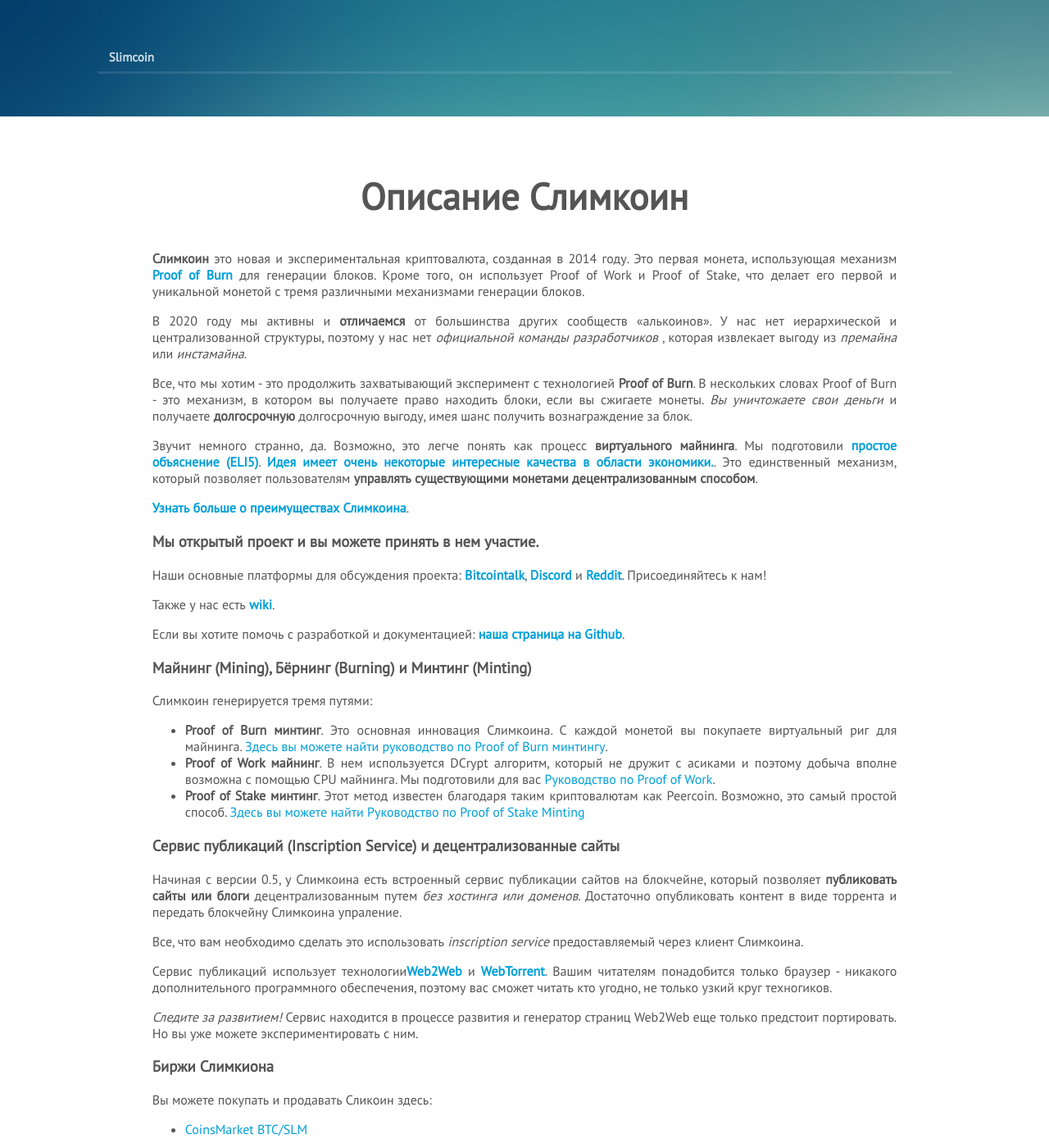
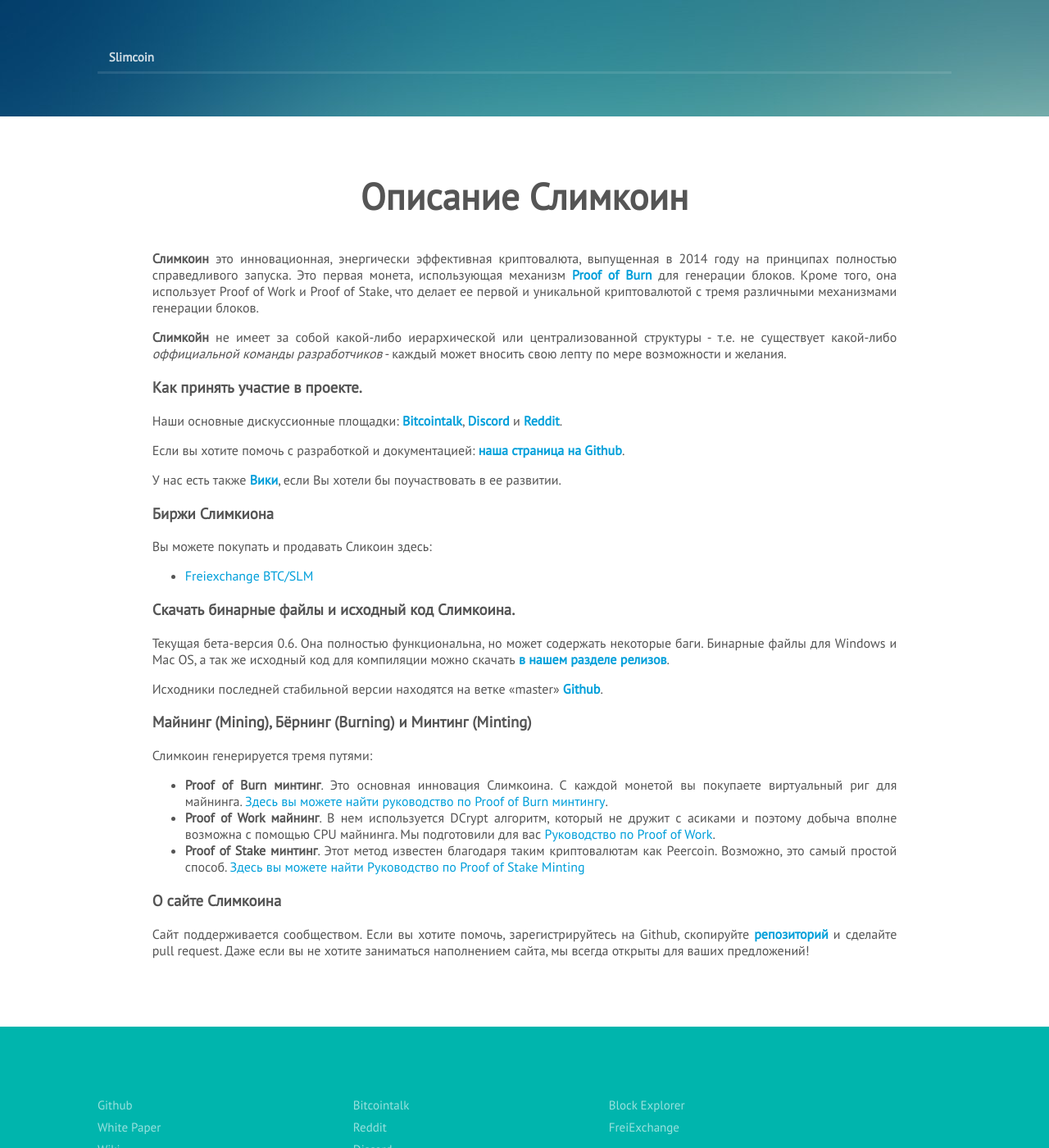
Before and after one commit to slimcoin-project/slimcoin-project.github.io, a Jekyll site: the page built from content/ru/about-ru.md, in a window 1280 px wide and 1400 px high. Shown: the whole window at 82% size. Built offline with Jekyll 4.4.1, drawn with Linux system fonts in a browser that asks for light colours; some web fonts are replaced; some of the changed text lies outside the part shown.

Commit message:
Update about-ru.md

```diff
--- a/content/ru/about-ru.md
+++ b/content/ru/about-ru.md
@@ -16,23 +16,34 @@
 
 priority: 2
 ---
-**Слимкоин** это новая и экспериментальная криптовалюта, созданная в 2014 году. Это первая монета, использующая механизм [Proof of Burn](https://en.bitcoin.it/wiki/Proof_of_burn) для генерации блоков. Кроме того, он использует Proof of Work и Proof of Stake, что делает его первой и уникальной монетой с тремя различными механизмами генерации блоков.
+**Слимкоин** это инновационная, энергически эффективная криптовалюта, выпущенная в 2014 году на принципах полностью справедливого запуска. Это первая монета, использующая механизм [Proof of Burn](https://slimcoin.info/proof-of-burn-eli5-ru/) для генерации блоков. Кроме того, она использует Proof of Work и Proof of Stake, что делает ее первой и уникальной криптовалютой с тремя различными механизмами генерации блоков.
 
-В 2020 году мы активны и **отличаемся** от большинства других сообществ «алькоинов». У нас нет иерархической и централизованной структуры, поэтому у нас нет _официальной команды разработчиков_ , которая извлекает выгоду из _премайна_ или _инстамайна_.
+[//]: # (В 2020 году мы активны и **отличаемся** от большинства других сообществ «алькоинов». У нас нет иерархической и централизованной структуры, поэтому у нас нет _официальной команды разработчиков_ , которая извлекает выгоду из _премайна_ или _инстамайна_.)
+[//]: # (Все, что мы хотим - это продолжить захватывающий эксперимент с технологией **Proof of Burn**. В нескольких словах Proof of Burn - это механизм, в котором вы получаете право находить блоки, если вы сжигаете монеты. _Вы уничтожаете свои деньги_ и получаете **долгосрочную** долгосрочную выгоду, имея шанс получить вознаграждение за блок.)
+[//]: # (Звучит немного странно, да. Возможно, это легче понять как процесс **виртуального майнинга**. Мы подготовили простое объяснение ELI5 /proof-of-burn-eli5-ru/. Идея имеет очень некоторые интересные качества в области экономики.https://github.com/slimcoin-project/Slimcoin/wiki/The-magic-of-Proof-of-Burn. Это единственный механизм, который позволяет пользователям **управлять существующими монетами децентрализованным способом**.)
+[//]: # (Узнать больше о преимуществах Слимкоина/advantages/.)
 
-Все, что мы хотим - это продолжить захватывающий эксперимент с технологией **Proof of Burn**. В нескольких словах Proof of Burn - это механизм, в котором вы получаете право находить блоки, если вы сжигаете монеты. _Вы уничтожаете свои деньги_ и получаете **долгосрочную** долгосрочную выгоду, имея шанс получить вознаграждение за блок.
+**Слимкойн** не имеет за собой какой-либо иерархической или централизованной структуры - т.е. не существует какой-либо _оффициальной команды разработчиков_ - каждый может вносить свою лепту по мере возможности и желания.
 
-Звучит немного странно, да. Возможно, это легче понять как процесс **виртуального майнинга**. Мы подготовили [простое объяснение (ELI5)](/proof-of-burn-eli5-ru/). [Идея имеет очень некоторые интересные качества в области экономики.](https://github.com/slimcoin-project/Slimcoin/wiki/The-magic-of-Proof-of-Burn). Это единственный механизм, который позволяет пользователям **управлять существующими монетами децентрализованным способом**.
+### Как принять участие в проекте.
 
-[Узнать больше о преимуществах Слимкоина](/advantages/).
-
-### Мы открытый проект и вы можете принять в нем участие.
-
-Наши основные платформы для обсуждения проекта: [Bitcointalk](https://bitcointalk.org/index.php?topic=1141676.0), [Discord](https://discord.gg/ffeDjmV) и [Reddit](http://reddit.com/r/slimcoin). Присоединяйтесь к нам!
-
-Также у нас есть [wiki](https://github.com/slimcoin-project/Slimcoin/wiki).
+Наши основные дискуссионные площадки: [Bitcointalk](https://bitcointalk.org/index.php?topic=1141676.0), [Discord](https://discord.gg/ffeDjmV) и [Reddit](http://reddit.com/r/slimcoin).
 
 Если вы хотите помочь с разработкой и документацией: [наша страница на Github](https://github.com/slimcoin-project/).
+
+У нас есть также [Вики](https://github.com/slimcoin-project/Slimcoin/wiki), если Вы хотели бы поучаствовать в ее развитии.
+
+### Биржи Слимкиона
+
+Вы можете покупать и продавать Сликоин здесь:
+
+*   [Freiexchange BTC/SLM](https://freiexchange.com/market/SLM/BTC)
+
+### Скачать бинарные файлы и исходный код Слимкоина.
+
+Текущая бета-версия 0.6\. Она полностью функциональна, но может содержать некоторые баги. Бинарные файлы для Windows и Mac OS, а так же исходный код для компиляции можно скачать [в нашем разделе релизов](https://github.com/slimcoin-project/Slimcoin/releases).
+
+Исходники последней стабильной версии находятся на ветке «master» [Github](https://github.com/slimcoin-project/Slimcoin).
 
 ### Майнинг (Mining), Бёрнинг (Burning) и Минтинг (Minting)
 
@@ -42,27 +53,14 @@
 *   **Proof of Work майнинг**. В нем используется DCrypt алгоритм, который не дружит с асиками и поэтому добыча вполне возможна с помощью CPU майнинга. Мы подготовили для вас [Руководство по Proof of Work](/mining-guide-ru/).
 *   **Proof of Stake минтинг**. Этот метод известен благодаря таким криптовалютам как Peercoin. Возможно, это самый простой способ. [Здесь вы можете найти Руководство по Proof of Stake Minting](/proof-of-stake-guide-ru/)
 
-### Сервис публикаций (Inscription Service) и децентрализованные сайты
-
-Начиная с версии 0.5, у Слимкоина есть встроенный сервис публикации сайтов на блокчейне, который позволяет **публиковать сайты или блоги** децентрализованным путем _без хостинга или доменов_. Достаточно опубликовать контент в виде торрента и передать блокчейну Слимкоина упраление.
-
-Все, что вам необходимо сделать это использовать _inscription service_ предоставляемый через клиент Слимкоина.
-
-Сервис публикаций использует технологии[Web2Web](https://github.com/elendirx/web2web) и [WebTorrent](https://webtorrent.io/). Вашим читателям понадобится только браузер - никакого дополнительного программного обеспечения, поэтому вас сможет читать кто угодно, не только узкий круг техногиков.
-
-_Следите за развитием!_ Сервис находится в процессе развития и генератор страниц Web2Web еще только предстоит портировать. Но вы уже можете экспериментировать с ним.
-
-### Биржи Слимкиона
-
-Вы можете покупать и продавать Сликоин здесь:
-
-*   [CoinsMarket BTC/SLM](https://coinsmarkets.com/trade-BTC-SLM.htm)
-
-### Скачать исходный код Слимкоина
-
-В настоящий момент исходники под Windows, Linux and Mac OS доступны [в нашем разделе релизов](https://github.com/slimcoin-project/Slimcoin/releases). Текущая бета-версия 0.6\. Она полностью функциональна, но может содержать некоторые баги.
-
-Исходники можно скачать на [Github](https://github.com/slimcoin-project/Slimcoin). Выберите ветку «master» если Вы хотите протестировать новые сервисы.
+[//]: # (### Сервис публикаций (Inscription Service)
+[//]: # (и децентрализованные сайты)
+[//]: # (Начиная с версии 0.5, у Слимкоина есть встроенный сервис публикации сайтов на блокчейне, который позволяет **публиковать сайты или блоги** децентрализованным путем _без хостинга или доменов_. Достаточно опубликовать контент в виде торрента и передать блокчейну Слимкоина упраление.)
+[//]: # (Все, что вам необходимо сделать это использовать _inscription service_ предоставляемый через клиент Слимкоина.)
+[//]: # (Сервис публикаций использует технологии[Web2Web](https://github.com/elendirx/web2web)
+[//]: # (и [WebTorrent](https://webtorrent.io/).)
+[//]: # (Вашим читателям понадобится только браузер - никакого дополнительного программного обеспечения, поэтому вас сможет читать кто угодно, не только узкий круг техногиков.)
+[//]: # (_Следите за развитием!_ Сервис находится в процессе развития и генератор страниц Web2Web еще только предстоит портировать. Но вы уже можете экспериментировать с ним.)
 
 ### О сайте Слимкоина
 
```
